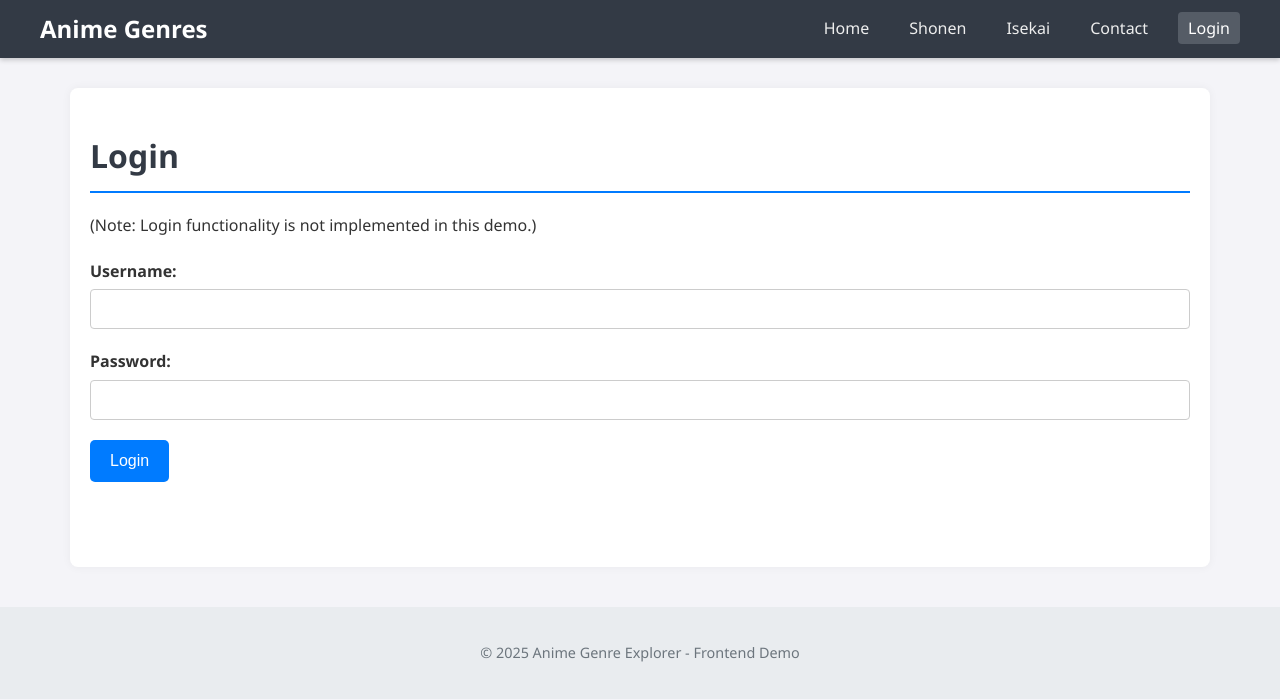
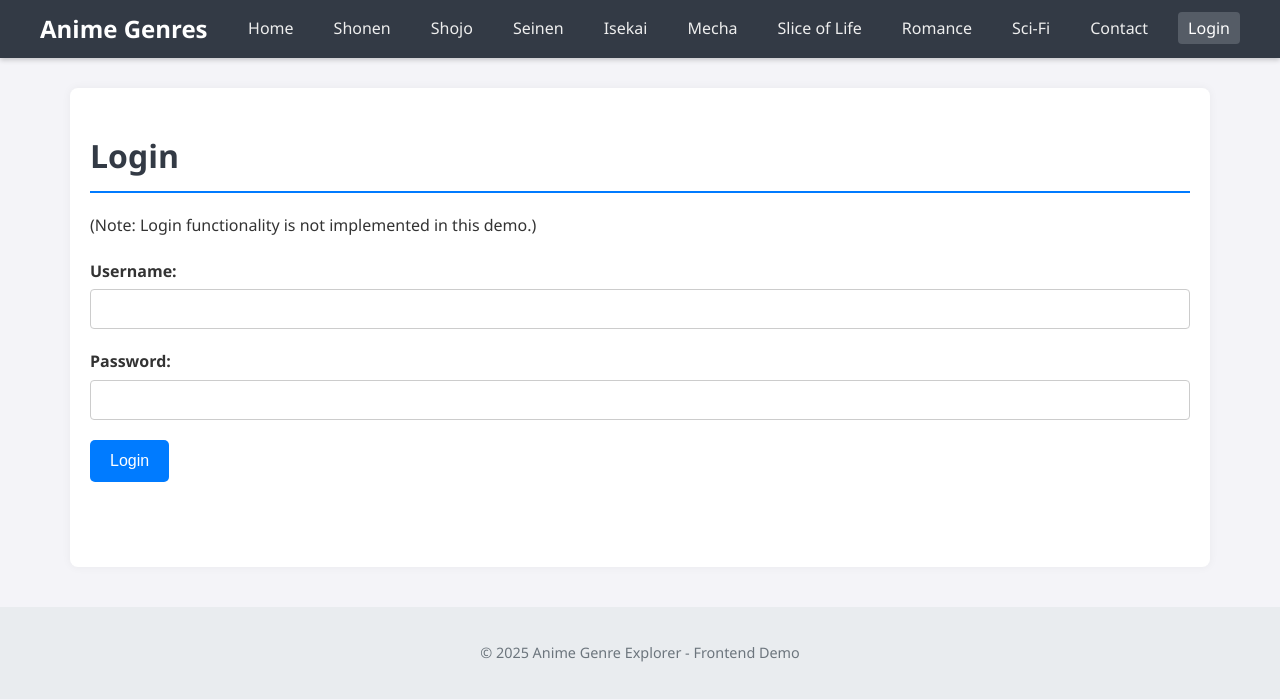
Before and after one commit to Aadil-Mo/anime-website-test, a plain HTML site: page login.html in a window 1280 px wide. Drawn offline with Linux system fonts and the light colour scheme.

Commit message:
Update login.html

```diff
--- a/login.html
+++ b/login.html
@@ -4,6 +4,7 @@
     <meta charset="UTF-8">
     <meta name="viewport" content="width=device-width, initial-scale=1.0">
     <title>Login - Anime Genre Explorer</title>
+     <meta name="description" content="Login page for the Anime Genre Explorer (Demo).">
     <link rel="stylesheet" href="style.css">
 </head>
 <body>
@@ -13,7 +14,13 @@
             <ul>
                 <li><a href="index.html">Home</a></li>
                 <li><a href="shonen.html">Shonen</a></li>
+                <li><a href="shojo.html">Shojo</a></li>
+                <li><a href="seinen.html">Seinen</a></li>
                 <li><a href="isekai.html">Isekai</a></li>
+                <li><a href="mecha.html">Mecha</a></li>
+                <li><a href="slice-of-life.html">Slice of Life</a></li>
+                <li><a href="romance.html">Romance</a></li>
+                <li><a href="sci-fi.html">Sci-Fi</a></li>
                 <li><a href="contact.html">Contact</a></li>
                 <li><a href="login.html" class="active">Login</a></li>
             </ul>
@@ -35,14 +42,14 @@
             </div>
             <button type="submit">Login</button>
         </form>
-        <p id="form-message" class="form-feedback"></p>
-
-    </main>
+        <p id="form-message" class="form-feedback" aria-live="polite"></p> </main>
 
     <footer>
         <p>&copy; 2025 Anime Genre Explorer - Frontend Demo</p>
     </footer>
 
+    <a href="#" id="back-to-top-btn" title="Back to Top" style="display: none;">&uarr;</a>
+
     <script src="js/script.js"></script>
 </body>
 </html>
```
